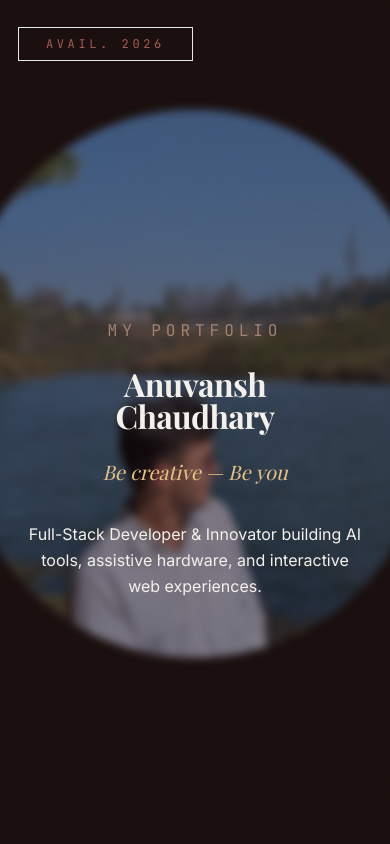
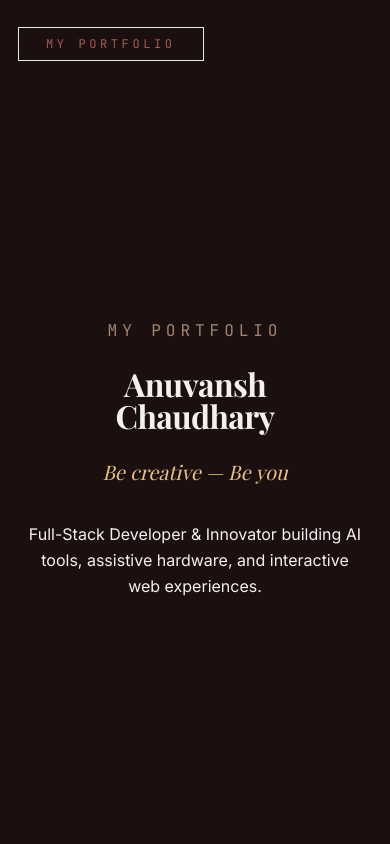
Before and after one commit to anuvanshchaudhary/portfolioweb, a Next.js app: page / in a window 390 px wide. Shown: the top 844 px of the page. Built offline with nearby package versions, Linux system fonts and the light colour scheme; a web font is replaced by a local one.

Commit message:
Updated portfolio sections and styles

```diff
--- a/app/globals.css
+++ b/app/globals.css
@@ -54,7 +54,18 @@ body {
   -webkit-font-smoothing: antialiased;
   -moz-osx-font-smoothing: grayscale;
   overflow-x: hidden;
+  min-height: 100vh;
+}
 
+/* Ensure no green background on mobile */
+@media (max-width: 768px) {
+  body {
+    background: var(--color-void) !important;
+  }
+
+  html {
+    background: var(--color-void) !important;
+  }
 }
 
 /* Noise Overlay - Analog Film Grain Texture */
--- a/app/page.tsx
+++ b/app/page.tsx
@@ -1,18 +1,24 @@
-'use client';
+"use client";
 
-import React from 'react';
-import Hero from '@/components/Sections/Hero';
-import Bio from '@/components/Sections/Bio';
+import React from "react";
+import Hero from "@/components/Sections/Hero";
+import Bio from "@/components/Sections/Bio";
+import { Analytics } from "@vercel/analytics/next";
 
-import Education from '@/components/Sections/Education';
-import Skills from '@/components/Sections/Skills';
-import Projects from '@/components/Sections/Projects';
-import Contact from '@/components/Sections/Contact';
-import ProgressTracker from '@/components/Effects/ProgressTracker';
-import dynamic from 'next/dynamic';
+import Education from "@/components/Sections/Education";
+import Skills from "@/components/Sections/Skills";
+import Projects from "@/components/Sections/Projects";
+import Contact from "@/components/Sections/Contact";
+import ProgressTracker from "@/components/Effects/ProgressTracker";
+import dynamic from "next/dynamic";
 
-const Header = dynamic(() => import('@/components/Sections/Header'), { ssr: false });
-const SectionIndicator = dynamic(() => import('@/components/Effects/SectionIndicator'), { ssr: false });
+const Header = dynamic(() => import("@/components/Sections/Header"), {
+  ssr: false,
+});
+const SectionIndicator = dynamic(
+  () => import("@/components/Effects/SectionIndicator"),
+  { ssr: false },
+);
 
 export default function Home() {
   return (
@@ -36,8 +42,6 @@ export default function Home() {
         <Bio />
       </section>
 
-
-
       {/* Education Section */}
       <section id="education">
         <Education />
--- a/components/Sections/Bio.tsx
+++ b/components/Sections/Bio.tsx
@@ -14,7 +14,7 @@ const bioParagraphs = [
 
 export default function Bio() {
   return (
-    <section className="py-section-sm md:py-section px-4 md:px-6 relative overflow-hidden">
+    <section className="py-section-sm md:py-section px-4 md:px-6 relative overflow-hidden bg-void">
       <div className="max-w-7xl mx-auto">
         <div className="grid grid-cols-1 md:grid-cols-[1.2fr_1fr] gap-12 md:gap-24 items-center">
           {/* Text Column */}
--- a/components/Sections/Header.tsx
+++ b/components/Sections/Header.tsx
@@ -21,7 +21,7 @@ export default function Header() {
           whileHover={{ scale: 1.05 }}
           transition={{ type: "spring", stiffness: 300 }}
         >
-          <p className="font-mono text-label-sm md:text-label text-terracotta">AVAIL. 2026</p>
+          <p className="font-mono text-label-sm md:text-label text-terracotta">MY PORTFOLIO</p>
         </motion.div>
       </div>
     </motion.header>
--- a/components/Sections/Hero.tsx
+++ b/components/Sections/Hero.tsx
@@ -7,9 +7,9 @@ import ScrambleText from '../Effects/ScrambleText';
 
 export default function Hero() {
     return (
-        <section className="relative min-h-[90vh] md:min-h-screen flex items-center justify-center overflow-hidden">
+        <section className="relative min-h-[90vh] md:min-h-screen flex items-center justify-center overflow-hidden bg-void">
             {/* Background Image constrained behind text */}
-            <div className="absolute top-[40%] left-1/2 -translate-x-1/2 -translate-y-1/2 w-[120%] max-w-screen-2xl h-[65vh] -z-10 opacity-50 select-none">
+            <div className="absolute top-[40%] left-1/2 -translate-x-1/2 -translate-y-1/2 w-[120%] max-w-screen-2xl h-[65vh] -z-10 opacity-30 md:opacity-50 select-none">
                 <div className="relative w-full h-full rounded-full overflow-hidden blur-sm scale-100">
                     <Image
                         src="/images/hero-bg.jpg"
--- a/components/Sections/Projects.tsx
+++ b/components/Sections/Projects.tsx
@@ -14,7 +14,7 @@ export default function Projects() {
     };
 
     return (
-        <section className="py-section-sm md:py-section px-4 md:px-6">
+        <section className="py-section-sm md:py-section px-4 md:px-6 bg-void">
             <div className="max-w-7xl mx-auto">
                 {/* Section Label */}
                 <p className="font-mono text-label-sm md:text-label text-terracotta mb-12">
--- a/package.json
+++ b/package.json
@@ -10,6 +10,7 @@
     "lint": "next lint"
   },
   "dependencies": {
+    "@vercel/analytics": "^2.0.0",
     "framer-motion": "^12.29.0",
     "gsap": "^3.14.2",
     "lucide-react": "^0.563.0",
--- a/tailwind.config.ts
+++ b/tailwind.config.ts
@@ -41,7 +41,7 @@ const config: Config = {
             },
             spacing: {
                 'section': 'clamp(100px, 10vw, 160px)',
-                'section-sm': '24px',
+                'section-sm': '0px',
                 'paragraph': 'clamp(36px, 6vw, 75px)',
             },
             borderRadius: {
```
Also changed, not shown: 2 other files (tests, documents, lock files or other folders). Lines whose indentation alone changed are shown as unchanged.
